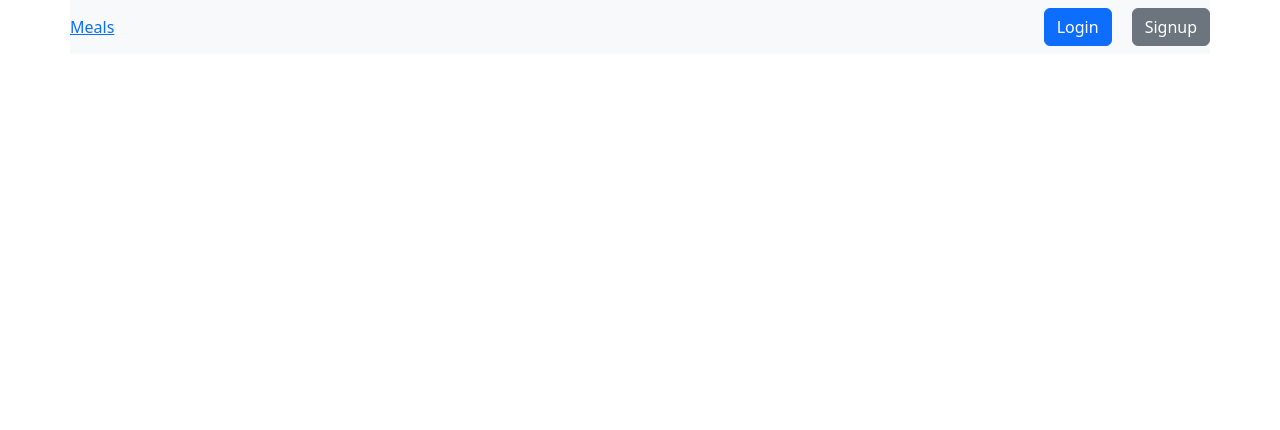
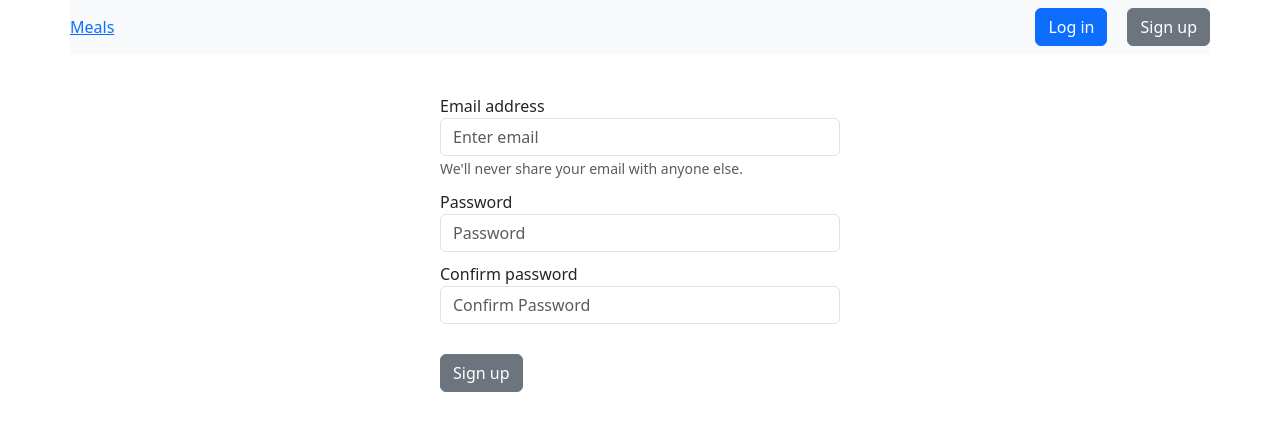
Before and after one commit to aginamena/meals-mearn-app, a React (Create React App) app in the folder frontend/: page /signup in a window 1280 px wide. Before the commit this address had no page. Shown: the top 430 px of the page. Built offline with nearby package versions, Linux system fonts and the light colour scheme.

Commit message:
user is able to login and logout

```diff
--- a/frontend/src/App.js
+++ b/frontend/src/App.js
@@ -6,6 +6,7 @@ import Header from './components/Header';
 import ViewCategory from './components/ViewCategory';
 import links from "./utils/urls";
 import Login from "./components/Login";
+import SignUp from "./components/SignUp";
 
 function App() {
   const [isLoggedIn, setIsLoggedIn] = useState(false);
@@ -30,7 +31,8 @@ function App() {
       <Routes>
         <Route exact path='/' element={< Home isLoggedIn={isLoggedIn} />}></Route>
         <Route exact path='/viewcategory/:name' element={< ViewCategory />}></Route>
-        <Route exact path="/login" element={<Login />}></Route>
+        <Route exact path="/login" element={<Login loginUser={() => setIsLoggedIn(true)} />}></Route>
+        <Route exact path="/signup" element={<SignUp loginUser={() => setIsLoggedIn(true)} />}></Route>
       </Routes>
     </Router>
   );
--- a/frontend/src/components/ErrorModal.js
+++ b/frontend/src/components/ErrorModal.js
@@ -13,14 +13,17 @@ function ErrorModal() {
                         </button>
                     </div>
                     <div className="modal-body">
-                        You have to login if you already have an account
-                        or signup if you don't have an account.
+                        You have to log in if you already have an account
+                        or sign up if you don't have an account.
                     </div>
                     <div className="modal-footer">
                         <Link to="/login">
-                            <button type="button" className="btn btn-primary">Login</button>
+                            <button type="button" className="btn btn-primary">Log in</button>
                         </Link>
-                        <button type="button" className="btn btn-secondary">Signup</button>
+                        <Link to="/signup">
+                            <button type="button" className="btn btn-secondary">Sign up</button>
+                        </Link>
+
                     </div>
                 </div>
             </div>
--- a/frontend/src/components/Header.js
+++ b/frontend/src/components/Header.js
@@ -2,7 +2,7 @@ import React from 'react'
 import "../styles/Header.css";
 import { Link } from "react-router-dom"
 
-function Header() {
+function Header(props) {
     return (
         <nav className="navbar navbar-expand-lg navbar-light bg-light container">
             <Link id="RouterNavLink" to="/">Meals</Link>
@@ -12,11 +12,24 @@ function Header() {
             </button>
             <div className="collapse navbar-collapse" id="navbarNavAltMarkup">
                 <div className="navbar-nav">
-                    <Link to="/login">
-                        <button type="button" className="btn btn-primary">Login</button>
-                    </Link>
+                    {
+                        props.isLoggedIn ?
+                            <Link to="/login">
+                                <button type="button" className="btn btn-primary">Log out</button>
+                            </Link>
+                            :
+                            <>
+                                <Link to="/login">
+                                    <button type="button" className="btn btn-primary">Log in</button>
+                                </Link>
 
-                    <button type="button" className="btn btn-secondary">Signup</button>
+                                <Link to="/signup">
+                                    <button type="button" className="btn btn-secondary">Sign up</button>
+                                </Link>
+
+                            </>
+                    }
+
                 </div>
             </div>
         </nav>
--- a/frontend/src/components/Login.js
+++ b/frontend/src/components/Login.js
@@ -2,47 +2,47 @@ import React, { useState } from 'react'
 import "../styles/form.css";
 import { useNavigate } from 'react-router-dom';
 
-function Login() {
+function Login(props) {
     const [error, setError] = useState(false);
+    const [email, setEmail] = useState("");
+    const [password, setPassword] = useState("");
+
     const navigate = useNavigate();
-    // window.location.reload()
-    // document.querySelector("#root").style = "background-color:white";
-    function handleSubmit(event) {
+
+    //we don't want the body to be dark when we're in the login page
+    // that's why we remove it, if it exists
+    const modalElement = document.querySelector(".modal-backdrop");
+    if (modalElement) modalElement.remove();
+
+    async function handleSubmit(event) {
         event.preventDefault();
 
-        const options = {
-            method: "post",
-            headers: {
-                "content-type": "application/json",
-            },
-            body: JSON.stringify({
-                emailAddress: document.querySelector("#email").value,
-                password: document.querySelector("#password").value
-            })
+        const user = await fetch("http://localhost:9000/user/verifyEmail/" + email);
+        const repsonse = await user.json();
+        //if user with that email doesn't exist or the passwords don't match then
+        //show error message
+        if (!repsonse || repsonse.password !== password) {
+            setError(true);
+            return;
         }
-        const url = "http://localhost:9000/user/createUser"
-        fetch(url, options)
-            .then(response => response.json())
-            .then(data => {
-                if (data === "error required")
-                    setError(true)
-                else navigate("/")
-            });
+        // if we reach here then credentials is correct and we log in the user
+        props.loginUser();
+        navigate("/")
     }
     return (
         <form onSubmit={event => handleSubmit(event)} id="form">
             <div className="form-group">
                 <label htmlFor="email">Email address</label>
-                <input type="email" className="form-control" id="email" aria-describedby="emailHelp" placeholder="Enter email" required />
+                <input type="email" className="form-control" id="email" aria-describedby="emailHelp" placeholder="Enter email" required onChange={event => setEmail(event.target.value)} />
                 <small id="emailHelp" className="form-text text-muted">We'll never share your email with anyone else.</small>
             </div>
             <div className="form-group">
                 <label htmlFor="password">Password</label>
-                <input type="password" className="form-control" id="password" placeholder="Password" required />
+                <input type="password" className="form-control" id="password" placeholder="Password" required onChange={event => setPassword(event.target.value)} />
             </div>
-            <button type="submit" className="btn btn-primary">Submit</button>
+            <button type="submit" className="btn btn-primary">Log in</button>
             {
-                error && <div style={{ color: "red" }}>User already exists. Try again</div>
+                error && <div style={{ color: "red", marginTop: "10px" }}>User doesn't exist with such credentials. Try again</div>
             }
 
         </form>
--- /dev/null
+++ b/frontend/src/components/SignUp.js
@@ -0,0 +1,83 @@
+import React, { useState } from 'react'
+import { useNavigate } from 'react-router-dom';
+
+function SignUp(props) {
+    const [error, setError] = useState(false);
+    const [errorMessage, setErrorMessage] = useState("");
+    const [email, setEmail] = useState("")
+    const [password, setPassword] = useState("");
+    const [confirmPassword, setConfirmPassword] = useState("")
+
+    const navigate = useNavigate();
+
+    //we don't want the body to be dark when we're in the login page
+    // that's why we remove it, if it exists
+    const modalElement = document.querySelector(".modal-backdrop");
+    if (modalElement) modalElement.remove();
+
+    async function handleSubmit(event) {
+        event.preventDefault();
+        //verifying if the email address dooesn't exists
+        const user = await fetch("http://localhost:9000/user/verifyEmail/" + email);
+        const repsonse = await user.json();
+        if (repsonse) {
+            setError(true);
+            setErrorMessage("User already exists. Try again");
+            return;
+        }
+
+        // verifying if the passwords match in the 2 password fields
+        if (password !== confirmPassword) {
+            setError(true);
+            setErrorMessage("Passwords don't match. Try again");
+            return;
+        }
+
+        //creating new users
+        const options = {
+            method: "post",
+            headers: {
+                "content-type": "application/json",
+            },
+            body: JSON.stringify({
+                emailAddress: document.querySelector("#email").value,
+                password: document.querySelector("#password").value
+            })
+        }
+        const url = "http://localhost:9000/user/createUser"
+        fetch(url, options)
+            .then(response => response.json())
+            .then(data => {
+                if (data === "error required")
+                    setError(true)
+                else {
+                    props.loginUser();
+                    navigate("/")
+                }
+            });
+    }
+    return (
+        <form onSubmit={event => handleSubmit(event)} id="form">
+            <div className="form-group">
+                <label htmlFor="email">Email address</label>
+                <input type="email" className="form-control" id="email" aria-describedby="emailHelp" placeholder="Enter email" required onChange={event => setEmail(event.target.value)} />
+                <small id="emailHelp" className="form-text text-muted">We'll never share your email with anyone else.</small>
+            </div>
+            <div className="form-group">
+                <label htmlFor="password">Password</label>
+                <input type="password" className="form-control" id="password" placeholder="Password" required onChange={event => setPassword(event.target.value)} />
+            </div>
+            <div className="form-group">
+                <label htmlFor="password">Confirm password</label>
+                <input type="password" className="form-control" id="password" placeholder="Confirm Password" required onChange={event => setConfirmPassword(event.target.value)} />
+            </div>
+            <button type="submit" className="btn btn-secondary">Sign up</button>
+            {
+                error && <div style={{ color: "red", marginTop: "10px" }}>{errorMessage}</div>
+            }
+
+        </form>
+    )
+}
+
+export default SignUp
--- a/frontend/src/styles/Header.css
+++ b/frontend/src/styles/Header.css
@@ -1,6 +1,6 @@
 #navbarNavAltMarkup {
   justify-content: end;
 }
-.btn-secondary {
+.navbar .btn-secondary {
   margin-left: 20px;
 }
--- a/frontend/src/styles/form.css
+++ b/frontend/src/styles/form.css
@@ -5,3 +5,6 @@
 #form button {
   margin-top: 20px;
 }
+.form-group {
+  margin-bottom: 10px;
+}
```
Also changed, not shown: 1 other file (tests, documents, lock files or other folders).
